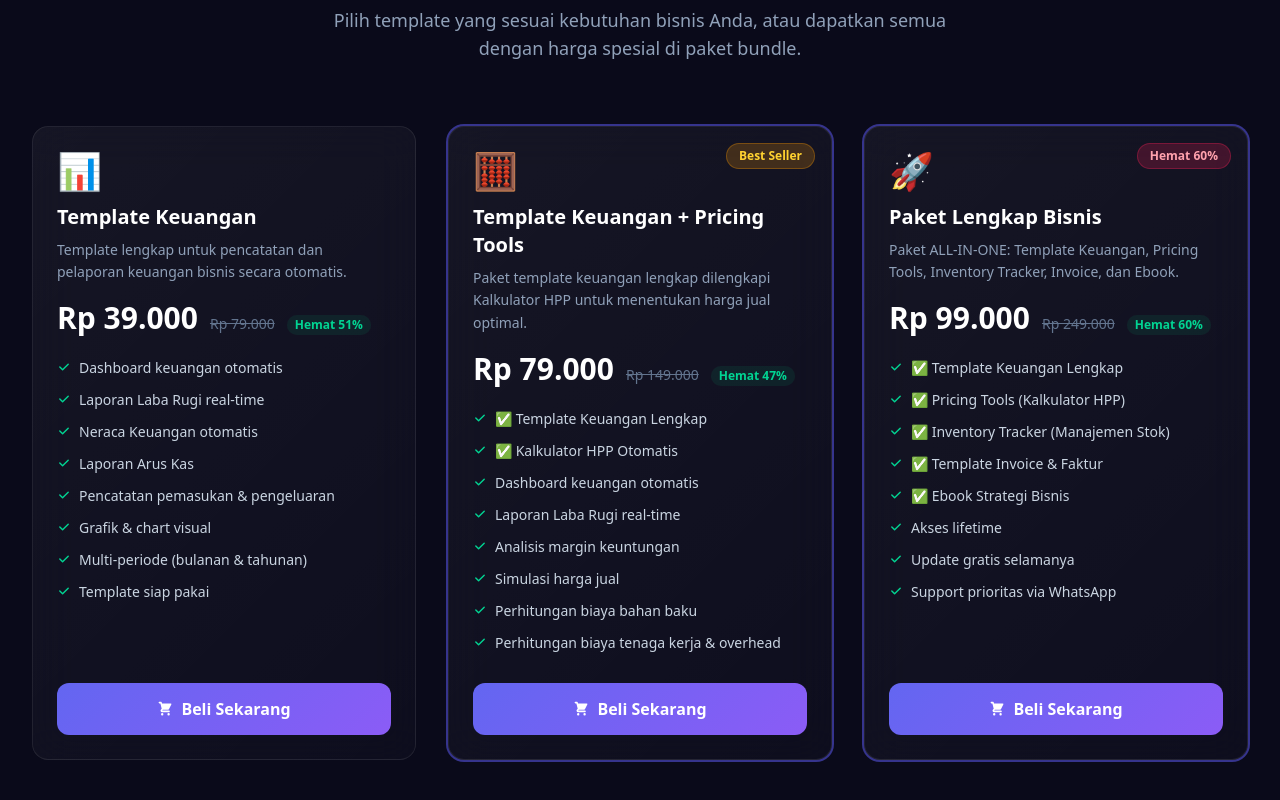
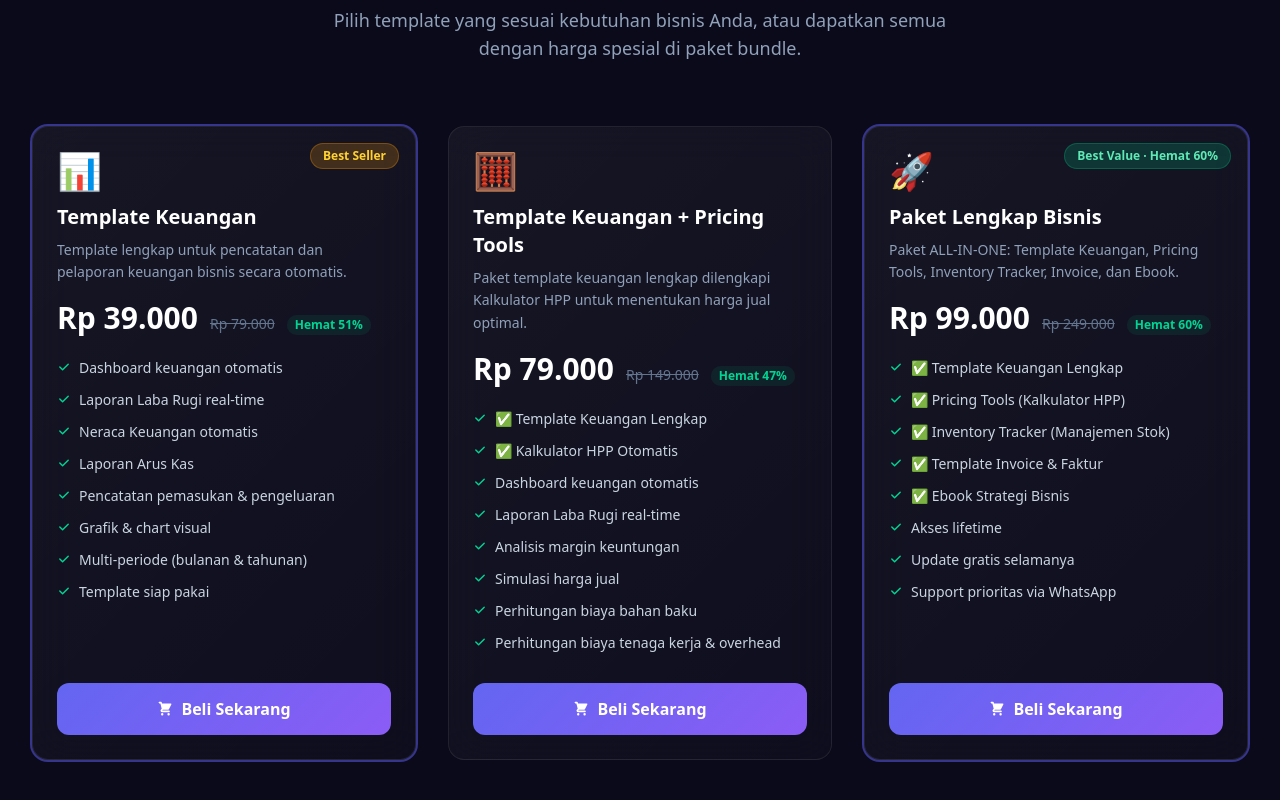
Before and after one commit to aryasmkn190-bot/toko, a Next.js app: page / in a window 1280 px wide. Shown: the part 1110-1910 px from the top of the page. Built offline with nearby package versions, Linux system fonts and the light colour scheme.

Commit message:
feat: update product badges (move best seller to P01, add best value to P03)

```diff
--- a/src/components/ProductsSection.tsx
+++ b/src/components/ProductsSection.tsx
@@ -53,8 +53,10 @@ export default function ProductsSection() {
                             >
                                 {product.badge && (
                                     <span
-                                        className={`absolute top-4 right-4 text-xs font-bold px-3 py-1 rounded-full ${product.badge === "Best Seller"
+                                        className={`absolute top-4 right-4 text-xs font-bold px-3 py-1 rounded-full ${product.badge.includes("Best Seller")
                                             ? "bg-amber-500/20 text-amber-300 border border-amber-500/30"
+                                            : product.badge.includes("Best Value")
+                                                ? "bg-emerald-500/20 text-emerald-300 border border-emerald-500/30"
                                                 : "bg-rose-500/20 text-rose-300 border border-rose-500/30"
                                             }`}
                                     >
--- a/src/lib/products.ts
+++ b/src/lib/products.ts
@@ -34,8 +34,10 @@ export const products: Product[] = [
             "Template siap pakai",
         ],
         category: "Keuangan",
+        badge: "Best Seller",
         icon: "📊",
         gradient: "from-emerald-500 to-teal-600",
+        popular: true,
     },
     {
         id: "P02",
@@ -56,10 +58,8 @@ export const products: Product[] = [
             "Perhitungan biaya tenaga kerja & overhead",
         ],
         category: "Paket",
-        badge: "Best Seller",
         icon: "🧮",
         gradient: "from-blue-500 to-indigo-600",
-        popular: true,
     },
     {
         id: "P03",
@@ -80,7 +80,7 @@ export const products: Product[] = [
             "Support prioritas via WhatsApp",
         ],
         category: "Bundle",
-        badge: "Hemat 60%",
+        badge: "Best Value · Hemat 60%",
         icon: "🚀",
         gradient: "from-rose-500 to-pink-600",
         popular: true,
```
Lines whose indentation alone changed are shown as unchanged.
